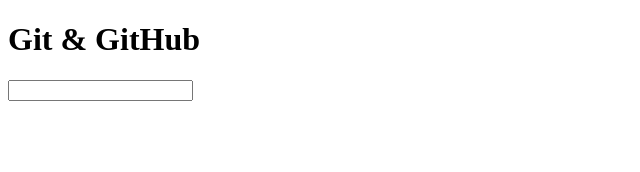
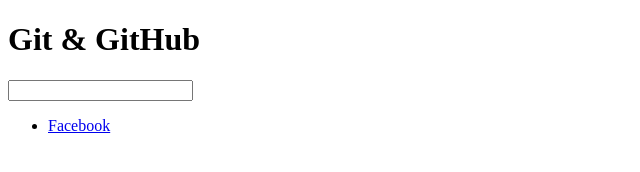
Before and after one commit to Costas-Zeimpekis/KMBA-JRFE-14, a plain HTML site: page index.html in a window 1280 px wide. Shown: the whole page, without its empty margins (0-640 px from the left). Drawn offline with Linux system fonts and the light colour scheme.

Commit message:
KMBA-001: fix footer

```diff
--- a/index.html
+++ b/index.html
@@ -14,5 +14,16 @@
         <label for=""><input type="text" /></label>
       </form>
     </main>
+    <footer>
+      <nav>
+        <ul>
+          <li>
+            <a href="https://www.facebook.com/profile.php?id=100083342740566"
+              >Facebook</a
+            >
+          </li>
+        </ul>
+      </nav>
+    </footer>
   </body>
 </html>
```
